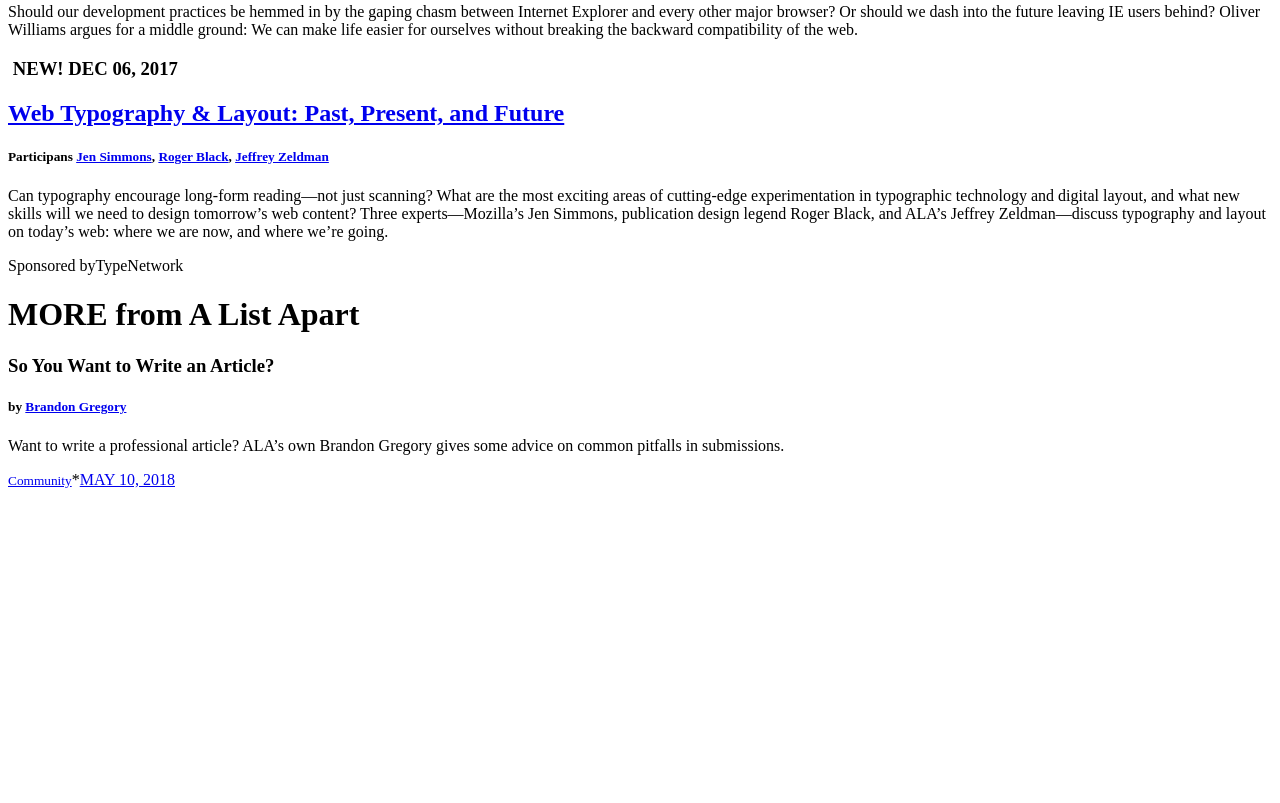
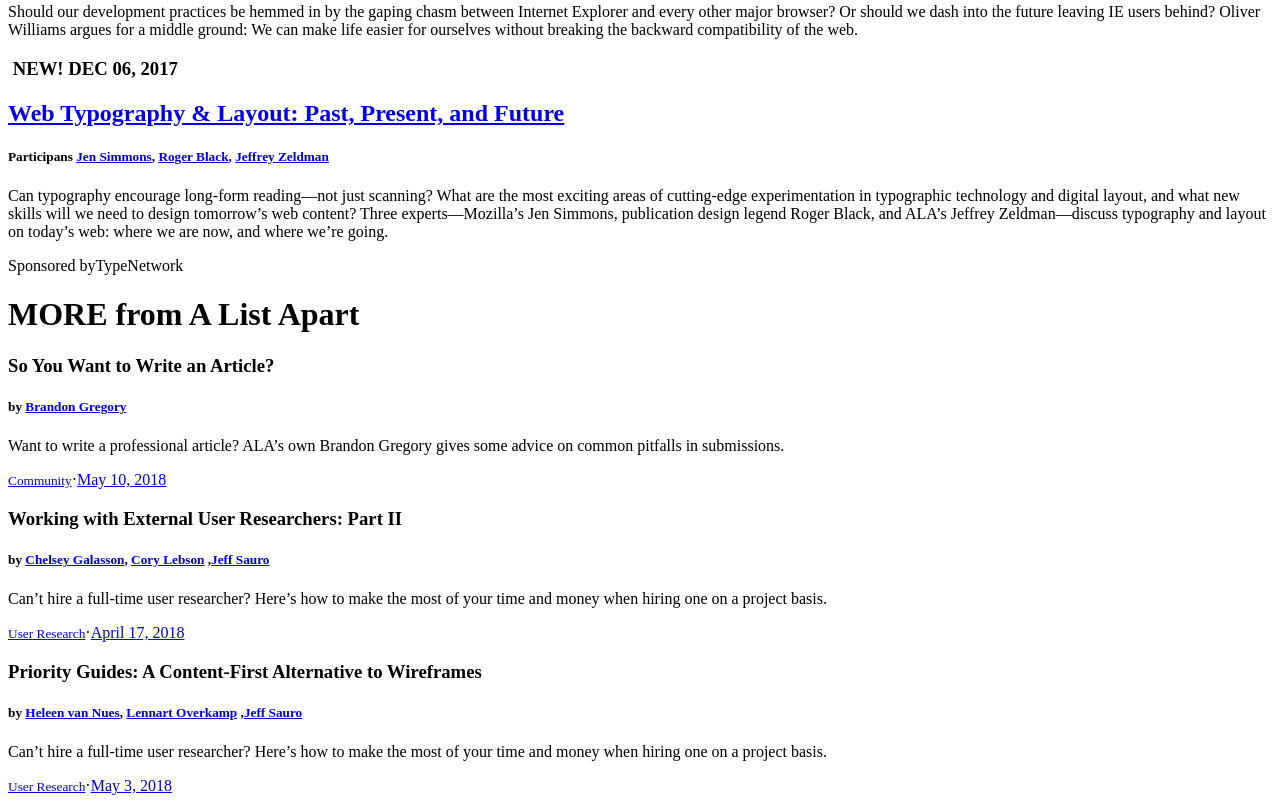
Before and after one commit to Israelistic/HTML_LAYOUT, a plain HTML site: page index.html in a window 1280 px wide. Shown: the part 571-1374 px from the top of the page. Before the commit the page ends 1068 px from the top, so only its background shows below. Drawn offline with Linux system fonts and the light colour scheme.

Commit message:
Added more articles

```diff
--- a/index.html
+++ b/index.html
@@ -45,5 +45,17 @@
     <h3>So You Want to Write an Article?</h3>
     <h5>by <a href="#">Brandon Gregory</a></h5>
     <p>Want to write a professional article? ALA’s own Brandon Gregory gives some advice on common pitfalls in submissions.</p>
-    <a href="#"><small>Community</small></a>*<a href="#"<date>MAY 10, 2018</date></a>
+    <a href="#"><small>Community</small></a>·<a href="#"<date>May 10, 2018</date></a>
+
+    <h3>Working with External User Researchers: Part II</h3>
+    <h5>by <a href="#"> Chelsey Galasson</a>, <a href="#"> Cory Lebson</a> ,<a href="#">Jeff Sauro</a></h5>
+    <p>Can’t hire a full-time user researcher? Here’s how to make the most of your time and money when hiring one on a project basis.</p>
+    <a href="#"><small>User Research</small></a>·<a href="#"<date>April 17, 2018</date></a>
+
+    <h3>Priority Guides: A Content-First Alternative to Wireframes</h3>
+    <h5>by <a href="#"> Heleen van Nues</a>, <a href="#"> Lennart Overkamp</a> ,<a href="#">Jeff Sauro</a></h5>
+    <p>Can’t hire a full-time user researcher? Here’s how to make the most of your time and money when hiring one on a project basis.</p>
+    <a href="#"><small>User Research</small></a>·<a href="#"<date>May 3, 2018</date></a>
+
+
 </html>
```
